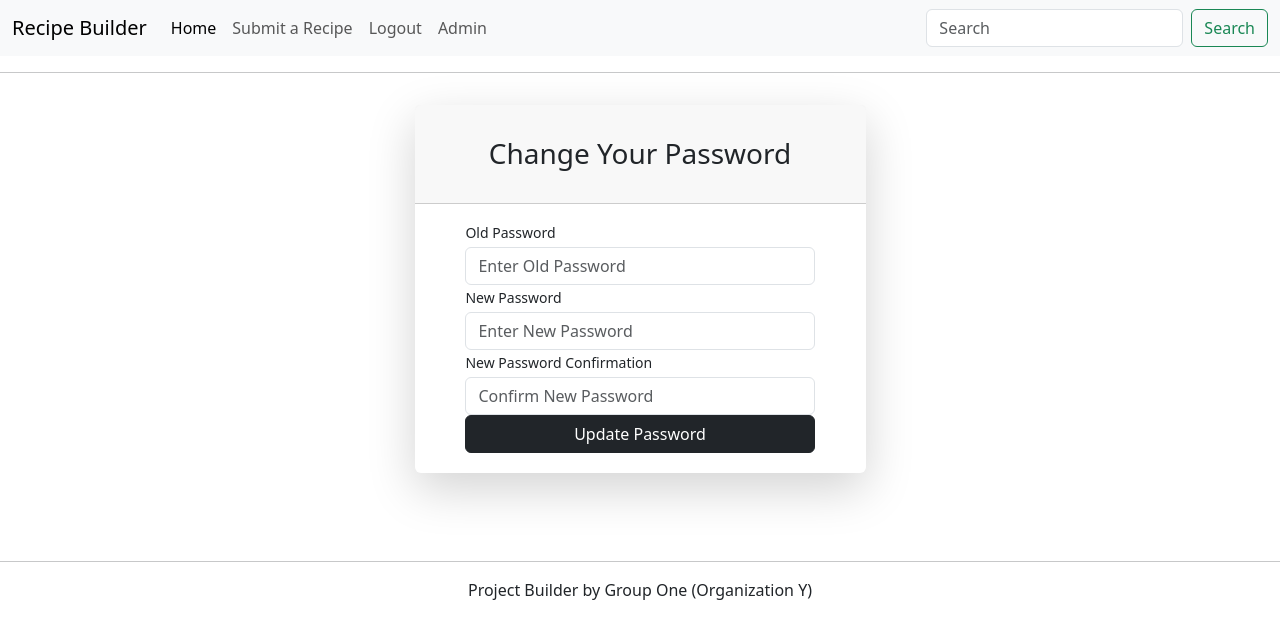
After one commit to iSeven07/SDEV265_Project, a Django app: page /update/password/ in a window 1280 px wide. The commit adds this page. Shown: the top 639 px of the page. Run offline with Django 4.2, Linux system fonts and the light colour scheme; a user stored in the database is signed in.

Commit message:
Edit Profile, Edit Password Views

```diff
--- /dev/null
+++ b/src/core/templates/change_password.html
@@ -0,0 +1,76 @@
+{% extends "base.html" %}
+
+{% block content %}
+    <div class="form-content my-3 p-3">
+        <div class="container">
+            <div class="row justify-content-center">
+                <div class="col-lg-5">
+                        <div class="card shadow-lg border-0 rounded-lg mt-0 mb-3">
+                            <div class="card-header justify-content-center">
+                              <h3 class="font-weight-light my-4 text-center">Change Your Password</h3>
+                            </div>
+                            {% if form.errors %}
+                                <div class="alert alert-danger alert-dismissible" role="alert">
+                                    <div id="form_errors">
+                                        {% for key, value in form.errors.items %}
+                                            <strong>{{ value }}</strong>
+                                        {% endfor %}
+                                    </div>
+                                    <button type="button" class="close" data-dismiss="alert" aria-label="Close">
+                                        <span aria-hidden="true">&times;</span>
+                                    </button>
+                                </div>
+                            {% endif %}
+
+                            <div class="card-body">
+                                <form method="POST">
+                                    {% csrf_token %}
+                                    <div class="form-row">
+                                        <div class="col-md-10 offset-md-1">
+                                            <div class="form-group">
+                                                <label class="small mb-1" for="id_old_password">Old Password</label>
+                                                <input type="password" name="old_password" autocomplete="new-password"
+                                                       class="form-control" required id="id_old_password"
+                                                       placeholder="Enter Old Password"/>
+                                                <span>
+                                                </span>
+                                            </div>
+                                        </div>
+                                    </div>
+                                    <div class="form-row">
+                                        <div class="col-md-10 offset-md-1">
+                                            <div class="form-group">
+                                                <label class="small mb-1" for="id_new_password1">New Password</label>
+                                                <input type="password" name="new_password1" autocomplete="new-password"
+                                                       class="form-control" required id="id_new_password1"
+                                                       placeholder="Enter New Password"/>
+                                                <span>
+                                                </span>
+                                            </div>
+                                        </div>
+                                    </div>
+                                    <div class="form-row">
+                                        <div class="col-md-10 offset-md-1">
+                                            <div class="form-group">
+                                                <label class="small mb-1" for="id_new_password2">New Password Confirmation</label>
+                                                <input type="password" name="new_password2" autocomplete="new-password"
+                                                       required id="id_new_password2" class="form-control"
+                                                       placeholder="Confirm New Password"/>
+                                            </div>
+                                        </div>
+                                    </div>
+                                    <div class="form-row">
+                                        <div class="col-md-10 offset-md-1">
+                                            <div class="form-group mt-0 mb-1">
+                                                <button type="submit" class="col-md-12 btn btn-dark" id="reset">Update Password</button>
+                                            </div>
+                                        </div>
+                                    </div>
+                                </form>
+                            </div>
+                        </div>
+                </div>
+            </div>
+        </div>
+    </div>
+{% endblock content %}
--- a/src/core/urls.py
+++ b/src/core/urls.py
@@ -9,4 +9,6 @@ urlpatterns = [
     path('login/', views.login_page, name='login'),
     path('logout/', views.logout_user, name='logout'),
     path("profile/<str:username>/", views.user_profile, name='user-profile'),
+    path('update/profile/', views.edit_profile, name='edit-profile'),
+    path('update/password/', views.ChangePasswordView.as_view(), name='edit-password')
 ]
--- a/src/core/views.py
+++ b/src/core/views.py
@@ -3,9 +3,12 @@ from django.views.generic import ListView, DetailView
 from django.http import HttpResponse
 from django.contrib.auth import login, logout, authenticate
 from .models import Recipes, Profile
-from .forms import SignupForm, RecipeForm, LoginForm
+from .forms import SignupForm, RecipeForm, LoginForm, UpdateUserForm, UpdateProfileForm
 from django.contrib import messages
 from django.contrib.auth.decorators import login_required
+from django.urls import reverse_lazy
+from django.contrib.auth.views import PasswordChangeView
+from django.contrib.messages.views import SuccessMessageMixin
 
 # Dummy Data
 posts = [
@@ -106,8 +109,31 @@ def logout_user(request):
     messages.success(request, f'You have successfully logged out!', extra_tags='alert alert-primary')
     return redirect('recipe-home')
 
-# User Profiles
-
+# User Profile View
 def user_profile(request, username):
     user_profile = get_object_or_404(Profile, user__username=username)
     return render(request, 'profile.html', {'user_profile': user_profile})
+
+# Edit User Profile View, Requires user to be logged in
+@login_required
+def edit_profile(request):
+    if request.method == 'POST':
+        user_form = UpdateUserForm(request.POST, instance=request.user)
+        profile_form = UpdateProfileForm(request.POST, request.FILES, instance=request.user.profile)
+
+        if user_form.is_valid() and profile_form.is_valid():
+            user_form.save()
+            profile_form.save()
+            messages.success(request, 'Your profile is updated successfully')
+            return redirect(to='users-profile')
+    else:
+        user_form = UpdateUserForm(instance=request.user)
+        profile_form = UpdateProfileForm(instance=request.user.profile)
+
+    return render(request, 'edit_profile.html', {'user_form': user_form, 'profile_form': profile_form})
+
+# Change Password View
+class ChangePasswordView(SuccessMessageMixin, PasswordChangeView):
+    template_name = 'change_password.html'
+    success_message = "Successfully Changed Your Password"
+    success_url = reverse_lazy('edit-profile')
```
Also changed, not shown: src/core/forms.py (+22 -1 lines), src/core/models.py (+12 -0 lines), src/core/templates/edit_profile.html (added, +45 -0 lines), src/core/templates/profile.html (+7 -1 lines), src/db.sqlite3.
